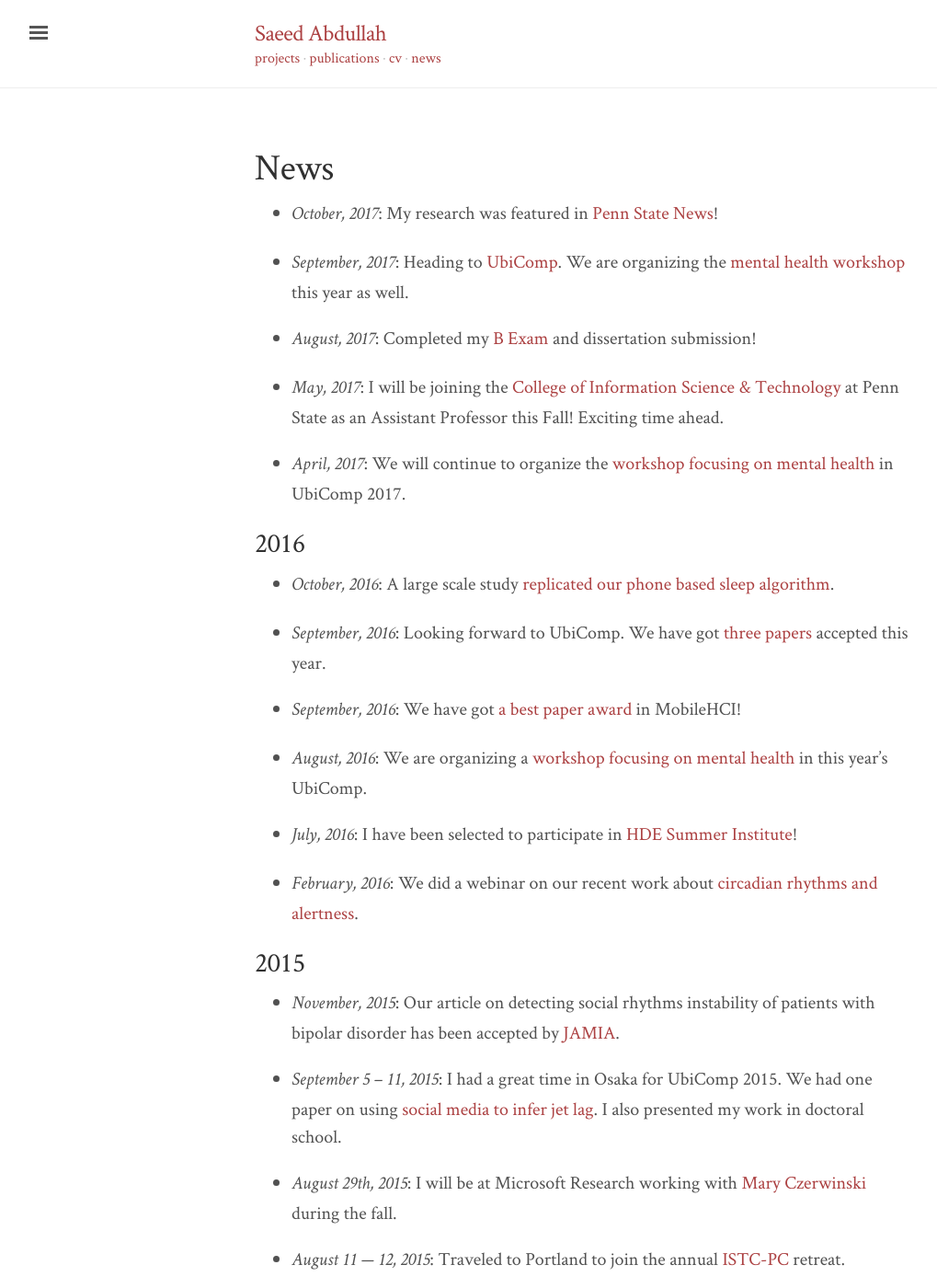
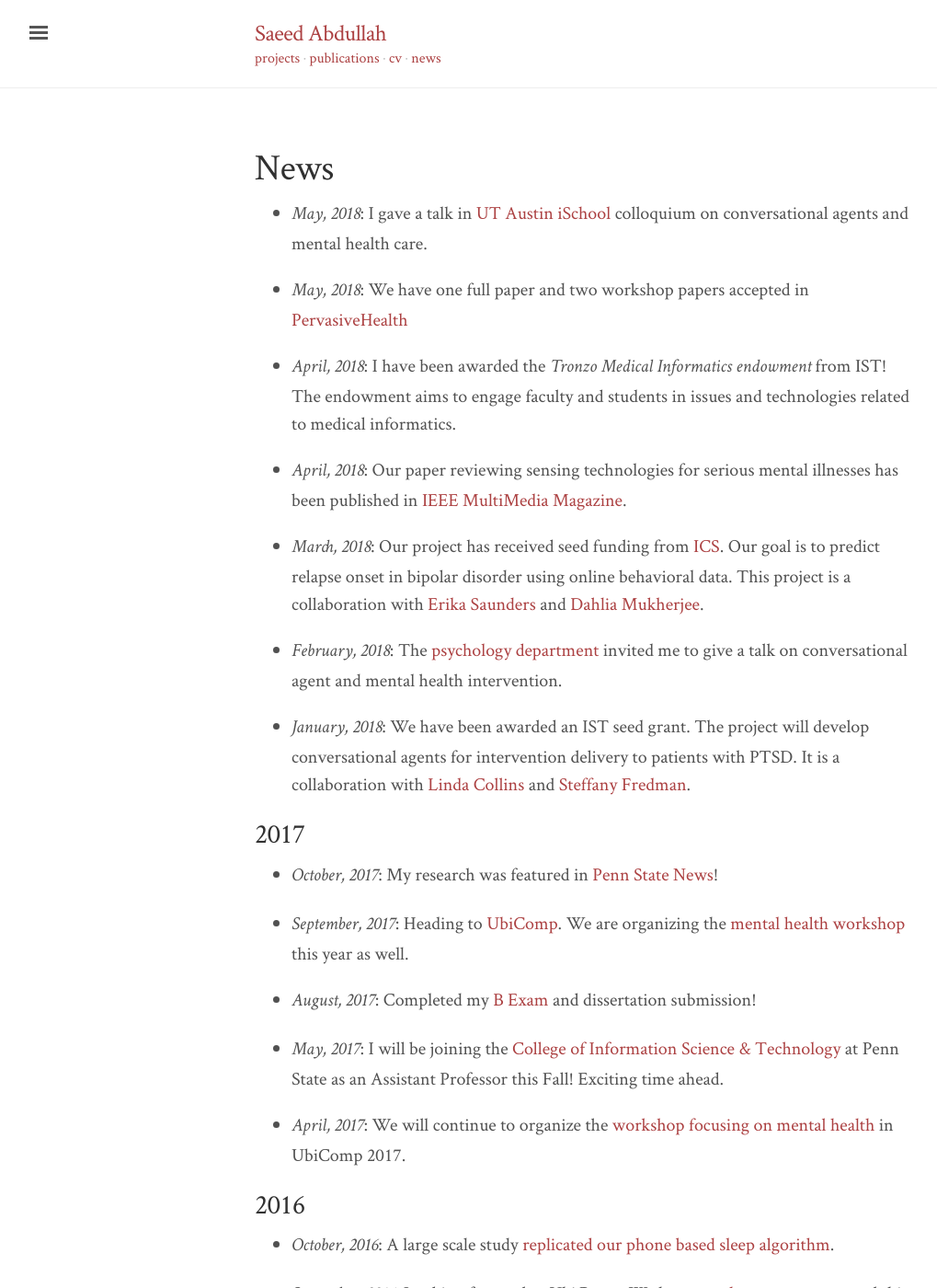
Before and after one commit to saeed-abdullah/saeed-abdullah.github.io, a Jekyll site: the page built from news.markdown, in a window 1280 px wide and 1400 px high. Shown: the whole window at 92% size, without its empty margins (3-1022 px from the left). Built offline with Jekyll 4.4.1, drawn with Linux system fonts in a browser that asks for light colours; nearby versions of some CDN libraries.

Commit message:
Updates news in 2018

```diff
--- a/news.markdown
+++ b/news.markdown
@@ -2,6 +2,24 @@
 title: News
 layout: page
 ---
+
+* _May, 2018_: I gave a talk in [UT Austin iSchool](https://www.ischool.utexas.edu/) colloquium on conversational agents and mental health care.
+
+* _May, 2018_: We have one full paper and two workshop papers accepted in [PervasiveHealth](http://pervasivehealth.org/)
+
+* _April, 2018_: I have been awarded the _Tronzo Medical Informatics endowment_ from IST! The endowment aims to engage faculty and students in issues and technologies related to medical informatics.
+
+* _April, 2018_: Our paper reviewing sensing technologies for serious mental illnesses has been published in [IEEE MultiMedia Magazine](https://ieeexplore.ieee.org/document/8337826/).
+
+* _March, 2018_: Our project has received seed funding from [ICS](https://ics.psu.edu/). Our goal is to predict relapse onset in bipolar disorder using online behavioral data. This project is a collaboration with [Erika Saunders](https://profiles.psu.edu/profiles/display/112378) and [Dahlia Mukherjee](https://profiles.psu.edu/profiles/display/158660182).
+
+* _February, 2018_: The [psychology department](http://psych.la.psu.edu/) invited me to give a talk on conversational agent and mental health intervention.
+
+* _January, 2018_: We have been awarded an IST seed grant. The project will develop conversational agents for intervention delivery to patients with PTSD. It is a collaboration with [Linda Collins](https://www.methodology.psu.edu/people/lcollins) and [Steffany Fredman](http://hhd.psu.edu/hdfs/directory/Bio.aspx?id=Fredman).
+
+2017
+----
+
 * _October, 2017_: My research was featured in [Penn State News](http://news.psu.edu/story/487158/2017/10/10/academics/new-ist-professor-hopes-revolutionize-mental-healthcare-global)!
 
 * _September, 2017_: Heading to [UbiComp](http://ubicomp.org/ubicomp2017/). We are organizing the [mental health workshop](https://ubicomp-mental-health.github.io/workshop-2017.html) this year as well.
```
